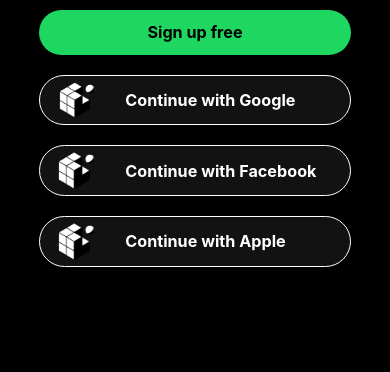
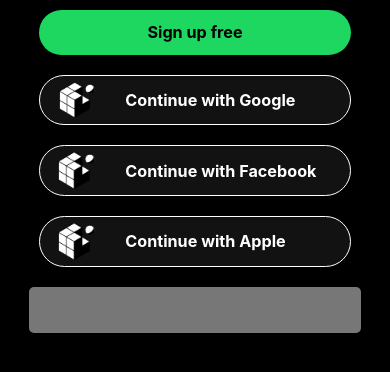
Before and after one commit to kennex666/MusicSocialApp_ReactNative, a React Native app: screen / in a window 390 px wide. Shown: the top 372 px of the page. Built offline with nearby package versions, Linux system fonts and the light colour scheme.

Commit message:
add: FormTextInput.tsx

```diff
--- /dev/null
+++ b/app/components/FormTextInput.tsx
@@ -0,0 +1,18 @@
+import { StyleSheet, TextInput } from "react-native";
+import { vh, vw } from "../utils/ViewpointEmulator";
+import { COLORS } from "../constants/color";
+
+export default function FormTextInput(props: any): JSX.Element {
+    return <TextInput style={styles.textInput} />;
+}
+
+const styles = StyleSheet.create({
+    textInput: {
+        width: vw(85),
+        height: vh(5.5),
+        color: COLORS.tertiary.text,
+        backgroundColor: COLORS.tertiary.background,
+        paddingHorizontal: 20,
+        borderRadius: 5,
+    },
+});
--- a/app/screens/TestingScreen.tsx
+++ b/app/screens/TestingScreen.tsx
@@ -1,6 +1,7 @@
 import { SafeAreaView } from "react-native-safe-area-context";
 import SignUpButton from "../components/SignUpButton";
 import ContinueLogInButton from "../components/ContinueLogInButton";
+import FormTextInput from "../components/FormTextInput";
 
 export default function TestingScreen() {
     return (
@@ -25,6 +26,7 @@
                 text="Continue with Apple"
                 image={require("../../assets/favicon.png")}
             />
+            <FormTextInput />
         </SafeAreaView>
     )
 }
```
